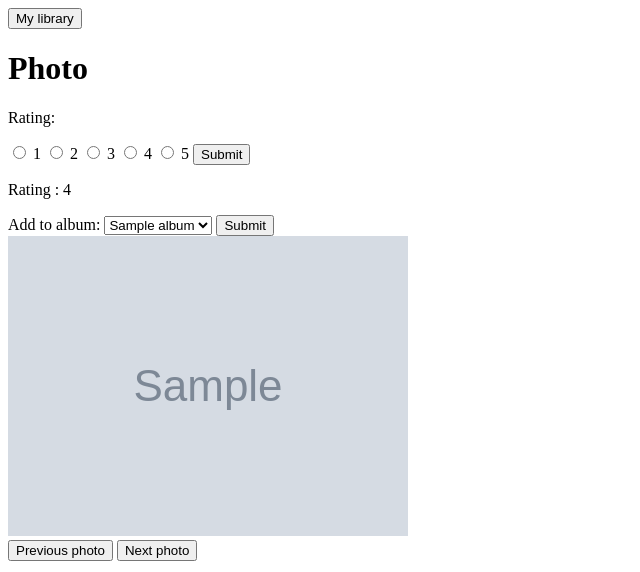
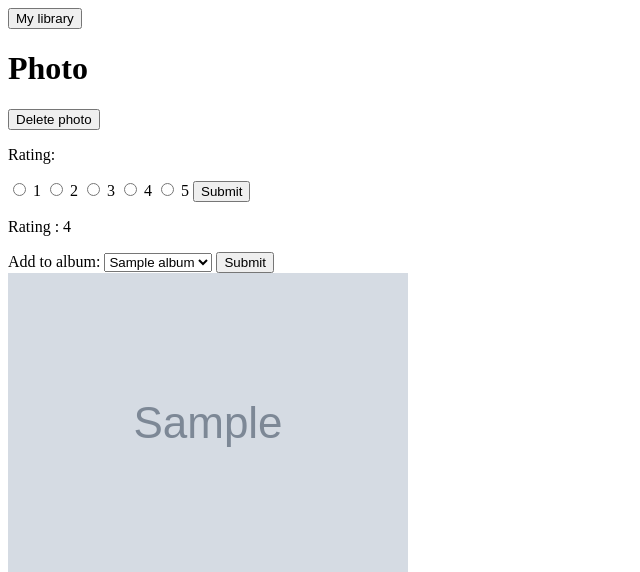
Before and after one commit to amytrick/Ember-with-Angular, a Flask app: page /photodetails/1 in a window 1280 px wide. Shown: the top 572 px of the page, without its empty margins (0-640 px from the left). Run offline with Flask 2, Linux system fonts and the light colour scheme; tables that the repository leaves empty hold one stand-in row (values such as "Sample post"); grey boxes marked "Sample" are stand-in pictures.

Commit message:
delete functionality

```diff
--- a/crud.py
+++ b/crud.py
@@ -15,10 +15,10 @@ def create_user(fname, lname, email, password):
     return user
 
 
-def create_photo(user_id, date_uploaded, date_taken, album_id, path):
+def create_photo(user_id, date_uploaded, date_taken, album_id, path, public_id=''):
     """Create and return photo instance"""
 
-    photo = Photo(user_id=user_id, date_uploaded=date_uploaded, date_taken=date_taken, album_id=album_id, path=path)
+    photo = Photo(user_id=user_id, date_uploaded=date_uploaded, date_taken=date_taken, album_id=album_id, path=path, public_id=public_id)
 
     db.session.add(photo)
     db.session.commit()
@@ -68,6 +68,14 @@ def get_photos_by_user_id(user_id):
     photos = Photo.query.filter(Photo.user_id == user_id)
 
     return photos
+
+
+def delete_photo_by_id(photo_id):
+    """Query for photo by id and delete it from database"""
+
+    photo = Photo.query.get(photo_id)
+    db.session.delete(photo)
+    db.session.commit()
 
 
 ## ALBUM RELATED QUERIES ##
--- a/model.py
+++ b/model.py
@@ -38,6 +38,7 @@ class Photo(db.Model):
     path = db.Column(db.String)
     size = db.Column(db.Integer)
     rating = db.Column(db.Integer)
+    public_id = db.Column(db.String(50))
     # user_id, date_uploaded, date_taken, date_edited, album_id, tags, path, size, rating
 
     user = db.relationship('User')
--- a/server.py
+++ b/server.py
@@ -17,6 +17,9 @@ from jinja2 import StrictUndefined
 app = Flask(__name__)
 app.secret_key = "HKBuLa3wTL"
 app.jinja_env.undefined = StrictUndefined
+
+os.system('pwd')
+os.system('source secrets.sh')
 
 # set Cloudinary API configurations
 cloudinary.config(
@@ -101,31 +104,16 @@ def get_session():
     email = session['email']
 
 
-
-
-@app.route("/library", methods=["POST"])
-def add_photo_to_library():
-    #? This is for the import photo button that currently doesn't do anything
-    photos = crud.display_all_photos()
-
-    return render_template("library.html", photos=photos)
-
-
 @app.route("/library")
 def display_library():
     """Display all photos and list albums belonging to a user"""
 
     current_user_id = session.get('user_id', None)
-    print(current_user_id)
-    if current_user_id:
-        current_user = crud.get_user_by_user_id(current_user_id)
 
-        photos = crud.get_photos_by_user_id(current_user_id)
-        albums = crud.get_albums_by_user_id(current_user_id)
+    photos = crud.get_photos_by_user_id(current_user_id)
+    albums = crud.get_albums_by_user_id(current_user_id)
 
-        return render_template("library.html", photos=photos, albums=albums)
-    else:
-        return redirect("/")
+    return render_template("library.html", photos=photos, albums=albums)
 
 
 @app.route("/upload_photo", methods=["POST"])
@@ -140,7 +128,20 @@ def upload_new_photo():
         # TODO figure out how to extract date taken
     album_id = None
     path = result['url']
-    crud.create_photo(user_id, date_uploaded, date_taken, album_id, path)
+    public_id = result['public_id']
+    crud.create_photo(user_id, date_uploaded, date_taken, album_id, path, public_id)
+
+    return redirect("/library")
+
+
+@app.route("/delete_photo/<photo_id>", methods=["POST"])
+def delete_photo(photo_id):
+    photo = crud.get_photo_by_id(photo_id)
+
+    if photo.public_id != "":
+        destroy_result = cloudinary.uploader.destroy(photo.public_id)
+
+    crud.delete_photo_by_id(photo_id)
 
     return redirect("/library")
 
--- a/templates/album_details.html
+++ b/templates/album_details.html
@@ -12,7 +12,7 @@
 
 {% for photo in photoalbum %}
   <div class="library">
-    <a href="/{{photo.photo_id}}">
+    <a href="/photodetails/{{photo.photo_id}}">
       <img class="library-img" id="library-id" src= {{ photo.path }}>
     </a>
   </div>
--- a/templates/photo_details.html
+++ b/templates/photo_details.html
@@ -7,6 +7,10 @@ Photo
 
 {% block body %}
 <h1>Photo</h1>
+
+<form action="/delete_photo/{{photo.photo_id}}", method="POST">
+    <button id="delete">Delete photo</button>
+</form>
 
 <form action="/rating/{{photo.photo_id}}" method="POST">
     <p>
@@ -29,7 +33,7 @@ Photo
 </div>
 
 <div>
-    <form action="{{photo.photo_id}}/add-to-album", method="POST">
+    <form action="/{{photo.photo_id}}/add-to-album", method="POST">
         Add to album:
             <select name="add-to-album">
                 {% for album in albums %}
@@ -39,6 +43,8 @@ Photo
         <input type="submit">
     </form>
 </div>
+
+
 <div>
     <img id='large-photo' src={{ photo.path }}>
 </div>
```
